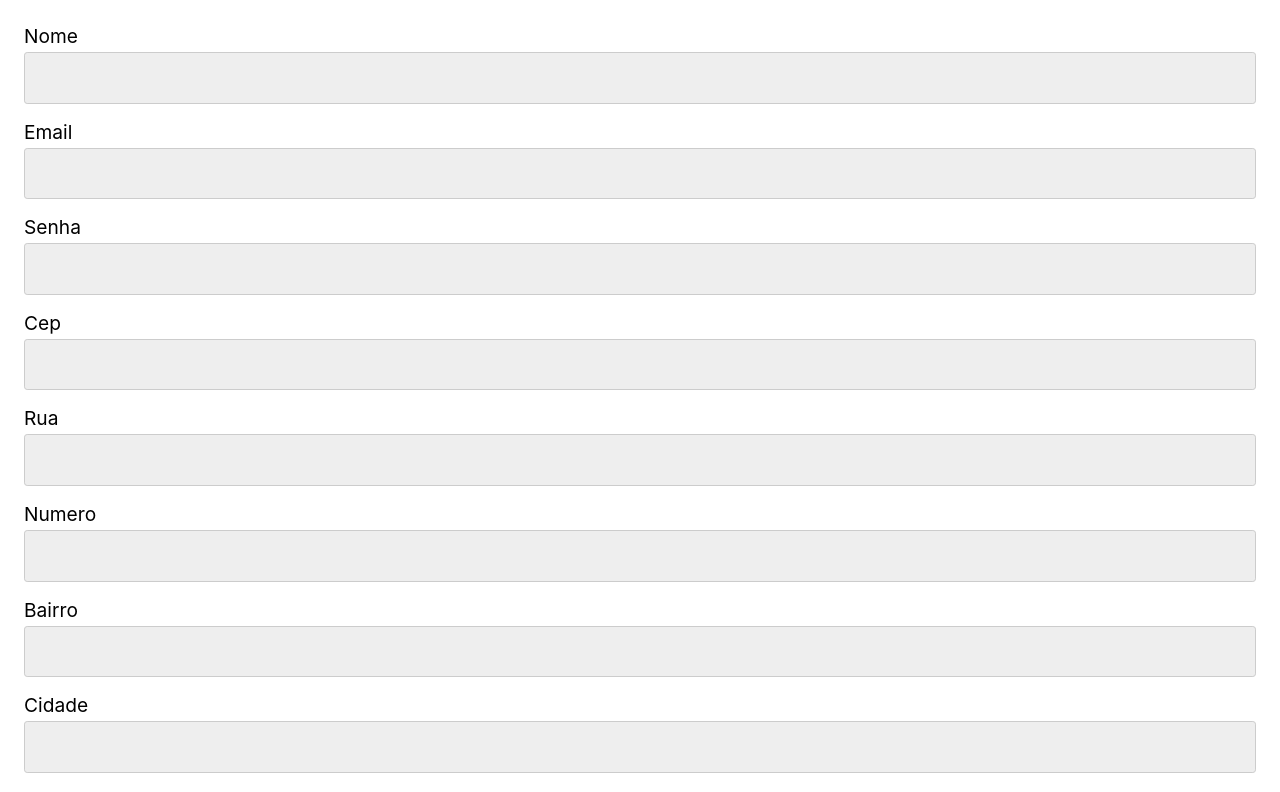
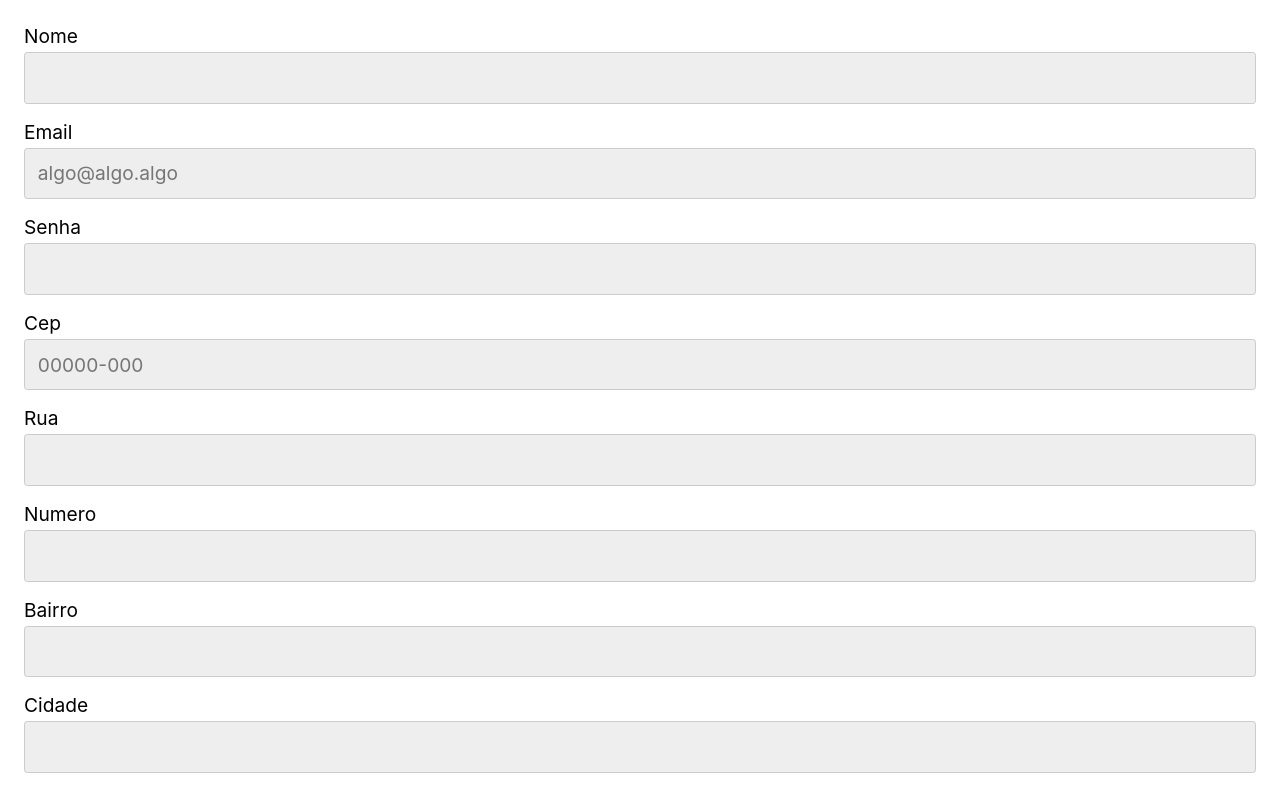
Before and after one commit to jonathanbardanca/exercicio-react, a React (Vite) app: page / in a window 1280 px wide. Shown: the top 792 px of the page. Built offline with nearby package versions, Linux system fonts and the light colour scheme; the HTML template or start-up script is replaced by a standard one.

Commit message:
validacao de formulario e modal de aviso de envio enviado

```diff
--- /dev/null
+++ b/src/hooks/useForm.jsx
@@ -0,0 +1,55 @@
+import React from 'react'
+
+const types = {
+  email: {
+    regex: /^(([^<>()[\]\\.,;:\s@"]+(\.[^<>()[\]\\.,;:\s@"]+)*)|(".+"))@((\[[0-9]{1,3}\.[0-9]{1,3}\.[0-9]{1,3}\.[0-9]{1,3}\])|(([a-zA-Z\-0-9]+\.)+[a-zA-Z]{2,}))$/,
+    message: 'Email inválido',
+  },
+  password: {
+    regex: /^(?=.*[A-Za-z])(?=.*\d)[A-Za-z\d]{8,}$/,
+    message: 'Senha inválida. Deve conter no mínimo 8 caracteres, pelo menos uma letra e um número',
+  },
+  cep: {
+    regex: /^\d{5}-?\d{3}$/,
+    message: 'Cep inválido',
+  },
+  numero: {
+    regex: /^\d+$/,
+    message: "Número inválido.",
+  },
+};
+
+const useForm = (type) => {
+  const [value, setValue] = React.useState('');
+  const [error, setError] = React.useState(null);
+
+  function validate(valueToValidate) {
+    if (type === false) return true;
+    if (valueToValidate.length === 0) {
+      setError('Preencha um valor');
+      return false;
+    } else if (types[type] && !types[type].regex.test(valueToValidate)) {
+      setError(types[type].message);
+      return false;
+    } else {
+      setError(null);
+      return true;
+    }
+  }
+
+  function onChange({ target }) {
+    if (error) validate(target.value);
+    setValue(target.value);
+  }
+
+  return {
+    value,
+    setValue,
+    error,
+    onChange,
+    onBlur: () => validate(value),
+    validate: () => validate(value),
+  };
+};
+
+export default useForm;
--- a/src/pages/form/form.jsx
+++ b/src/pages/form/form.jsx
@@ -1,108 +1,96 @@
 import React from "react";
 import Input from "./input.jsx";
+import useForm from "../../hooks/useForm.jsx";
 
 const Form = () => {
-  const [nome, setNome] = React.useState("");
-  const [email, setEmail] = React.useState("");
-  const [senha, setSenha] = React.useState("");
-  const [cep, setCep] = React.useState("");
-  const [rua, setRua] = React.useState("");
-  const [numero, setNumero] = React.useState("");
-  const [bairro, setBairro] = React.useState("");
-  const [cidade, setCidade] = React.useState("");
-  const [estado, setEstado] = React.useState("");
+  const nome = useForm("nome");
+  const email = useForm("email");
+  const password = useForm("senha");
+  const cep = useForm("cep");
+  const rua = useForm();
+  const numero = useForm("numero");
+  const bairro = useForm();
+  const cidade = useForm();
+  const estado = useForm();
 
-  const handleSubmit = (event) => {
+  const [carregando, setCarregando] = React.useState(false);
+  const dialogRef = React.useRef(null);
+
+  async function handleSubmit(event) {
     event.preventDefault();
-  };
+
+    if (
+      email.validate() &&
+      password.validate() &&
+      cep.validate() &&
+      rua.validate() &&
+      numero.validate()
+    ) {
+      dialogRef.current.showModal();
+
+      try {
+        await fetch("https://ranekapi.origamid.dev/json/api/usuario", {
+          method: "POST",
+          headers: {
+            "Content-Type": "application/json",
+          },
+          body: JSON.stringify(form),
+        });
+      } catch (err) {
+        console.error("Erro ao enviar formulário:", err);
+      } finally {
+        await new Promise((resolve) => setTimeout(resolve, 2000));
+
+        try {
+          dialogRef.current?.close();
+        } catch (e) {
+          console.error("Erro ao fechar o diálogo:", e);
+        }
+      }
+    } else {
+      console.log("Não enviou");
+    }
+  }
 
   return (
     <>
       <form onSubmit={handleSubmit}>
-        <Input
-          label="Nome"
-          id="nome"
-          type="text"
-          value={nome}
-          setValue={setNome}
-          required
-        />
+        <Input label="Nome" id="nome" type="text" {...nome} />
 
         <Input
           label="Email"
           id="email"
           type="email"
-          value={email}
-          setValue={setEmail}
-          required
+          placeholder="algo@algo.algo"
+          {...email}
         />
 
-        <Input
-          label="Senha"
-          id="senha"
-          type="password"
-          value={senha}
-          setValue={setSenha}
-          required
-        />
+        <Input label="Senha" id="senha" type="password" {...password} />
 
         <Input
           label="Cep"
           id="Cep"
           type="text"
-          value={cep}
-          setValue={setCep}
-          required
+          placeholder="00000-000"
+          {...cep}
         />
 
-        <Input
-          label="Rua"
-          id="rua"
-          type="text"
-          value={rua}
-          setValue={setRua}
-          required
-        />
+        <Input label="Rua" id="rua" type="text" {...rua} />
 
-        <Input
-          label="Numero"
-          id="numero"
-          type="text"
-          value={numero}
-          setValue={setNumero}
-          required
-        />
+        <Input label="Numero" id="numero" type="text" {...numero} />
 
-        <Input
-          label="Bairro"
-          id="bairro"
-          type="text"
-          value={bairro}
-          setValue={setBairro}
-          required
-        />
+        <Input label="Bairro" id="bairro" type="text" {...bairro} />
 
-        <Input
-          label="Cidade"
-          id="cidade"
-          type="text"
-          value={cidade}
-          setValue={setCidade}
-          required
-        />
+        <Input label="Cidade" id="cidade" type="text" {...cidade} />
 
-        <Input
-          label="Estado"
-          id="estado"
-          type="text"
-          value={estado}
-          setValue={setEstado}
-          required
-        />
+        <Input label="Estado" id="estado" type="text" {...estado} />
 
         <button type="submit">Enviar</button>
+      </form>
 
-      </form>
+      <dialog ref={dialogRef} style={{ border: "none", padding: "1rem" }}>
+        <p>Formulário enviado com sucesso!</p>
+      </dialog>
     </>
   );
 };
--- a/src/pages/form/input.jsx
+++ b/src/pages/form/input.jsx
@@ -1,12 +1,30 @@
-import React from 'react'
+import React from "react";
 
-const Input = ({id, label, setValue, ...props}) => {
+const Input = ({
+  id,
+  label,
+  value,
+  type,
+  onChange,
+  error,
+  onBlur,
+  placeholder,
+ }) => {
   return (
     <>
       <label htmlFor={id}>{label}</label>
-      <input id={id} name={id} onChange={({target}) => setValue(target.value)} {...props} />
+      <input
+        type={type}
+        id={id}
+        name={id}
+        value={value}
+        onChange={onChange}
+        onBlur={onBlur}
+        placeholder={placeholder}
+      />
+      {error && <p style={{ color: "red" }}>{error}</p>}
     </>
-  )
-}
+  );
+};
 
 export default Input;
```
